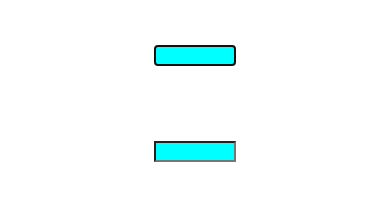
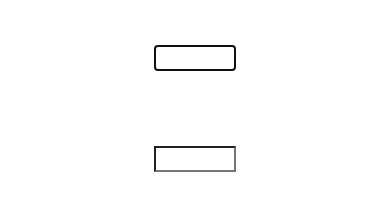
Before and after one commit to Theacebutler/My-Mobile-Playground, a plain HTML site: page index.html in a window 390 px wide. Drawn offline with Linux system fonts and the light colour scheme.

Commit message:
Add responsive styles for input and Test class in CSS

```diff
--- a/style.css
+++ b/style.css
@@ -11,3 +11,11 @@
     background-color: aqua;
     margin: 10%;
 }
+@media screen and (max-width: 600px) {
+    input[type="text"],
+    .Test {
+        background-color: inherit;
+        height: 20px;
+        font-size: 10px;
+    }
+}
```
